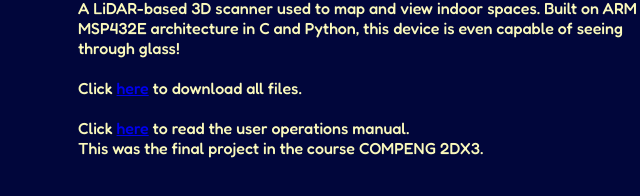
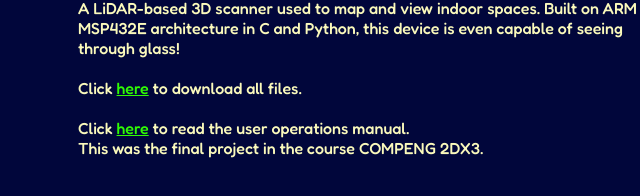
Before and after one commit to tourloua/3D-LiDar-Scanner, a plain HTML site: page index.html in a window 1280 px wide. Shown: the part 352-548 px from the top of the page, 262-902 px from the left. Drawn offline with Linux system fonts and the light colour scheme.

Commit message:
Update styles.css

```diff
--- a/styles.css
+++ b/styles.css
@@ -36,6 +36,9 @@ body {
     padding: 20px;
     box-sizing: border-box;
 }
+a {
+    color: #30fc03; /* Your desired color for the link */
+}
 
 /* Back Button Styling */
 .back-text {
```
